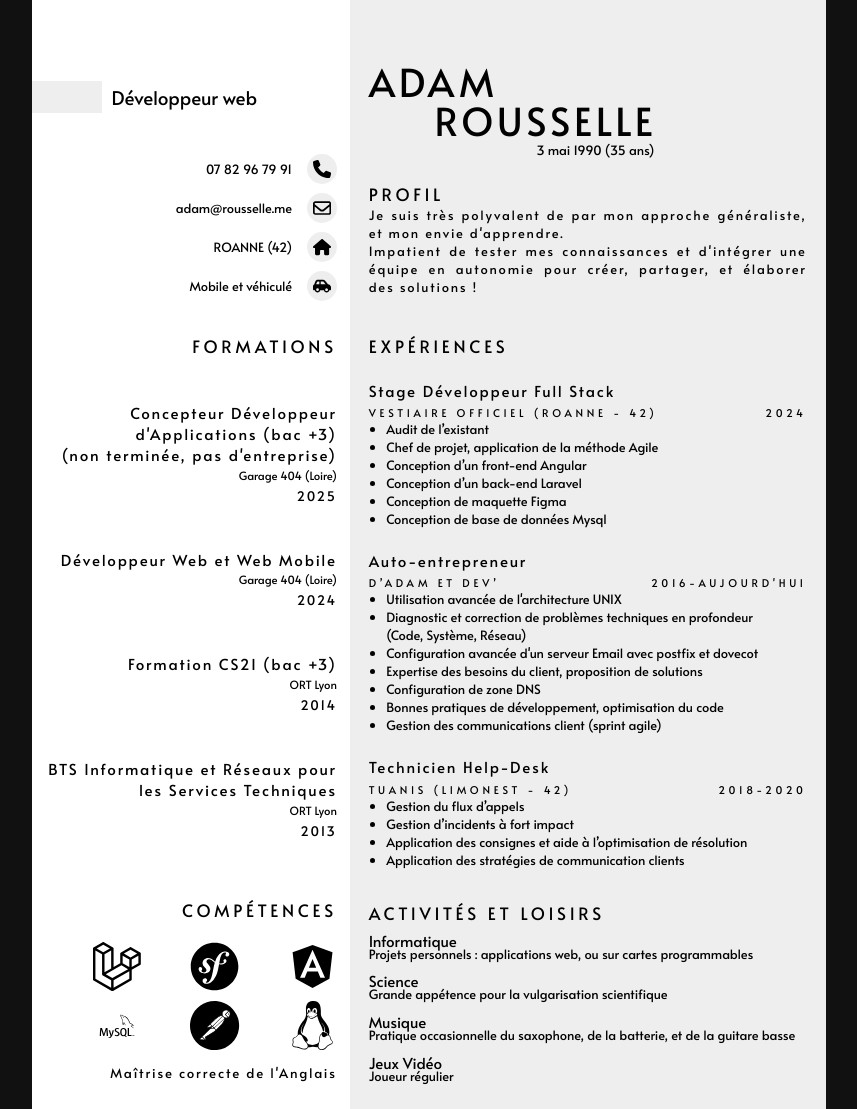
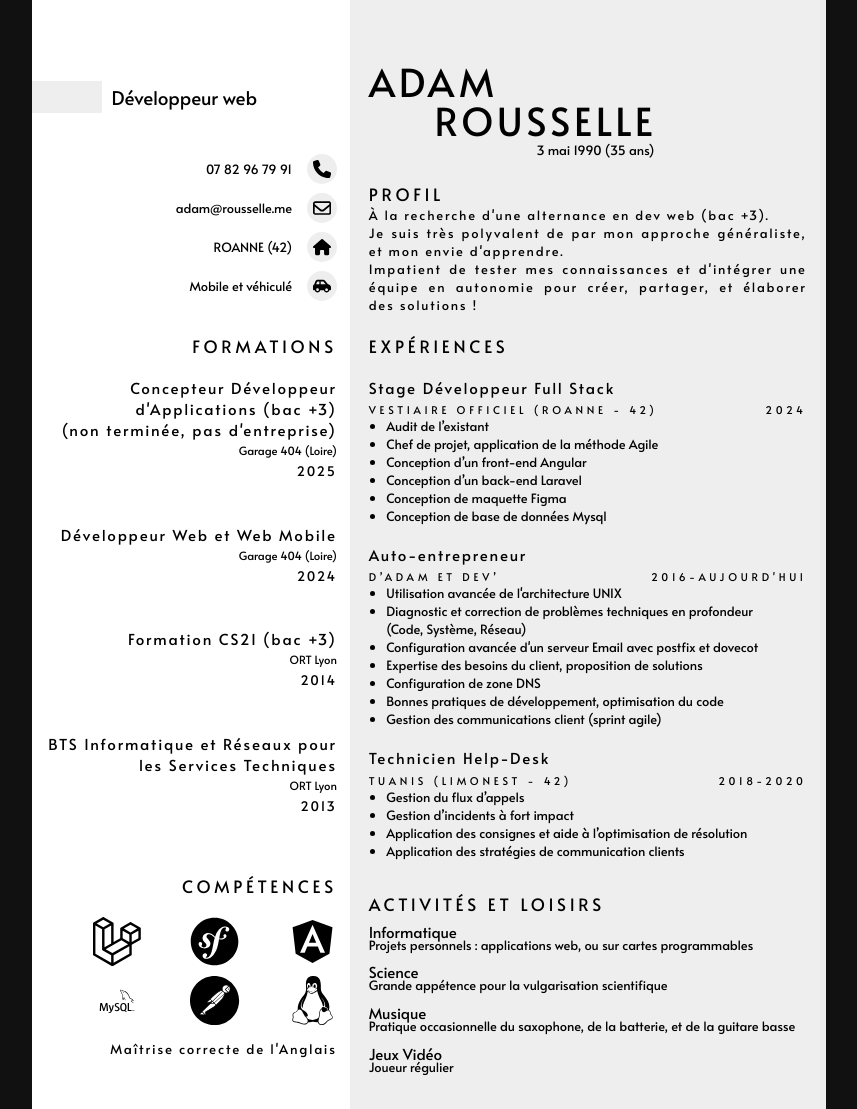
Before and after one commit to AdamRse/cv2, a PHP site: page / in a window 1280 px wide. Shown: the top 1109 px of the page, without its empty margins (211-1068 px from the left). Run offline with PHP 8.4, Linux system fonts and the light colour scheme.

Commit message:
fix design + changement d'intro

```diff
--- a/index.html
+++ b/index.html
@@ -140,15 +140,12 @@
             <div id="summary">
                 <h3>PROFIL</h3>
                 <p>
+                    À la recherche d'une alternance en dev web (bac +3).
+                    <br />
                     Je suis très polyvalent de par mon approche généraliste, et mon envie d'apprendre.
                     <br/>
                     Impatient de tester mes connaissances et d'intégrer une équipe en autonomie pour créer, partager,
                     et élaborer des solutions !
-                    <!--
-                    Expérimenté dans le code from scratch, je cherche à élargir mes compétences dans l’utilisation de frameworks et bibliothèques modernes et populaires, et le travail d’équipe.
-                    <br />
-                    J’ai une grande appétence pour l’apprentissage !
-                    -->
                 </p>
             </div>
             <div id="experiences">
--- a/style.css
+++ b/style.css
@@ -100,6 +100,7 @@ h5{
 #infos{
     padding: var(--pl-padding-x);
     margin-top: 12.7%;
+    height: 39mm;
 }
 #infos .line{
     margin-bottom: 3%;
@@ -136,11 +137,14 @@ h5{
     margin: var(--pr-padding-x);
     margin-top: 8%;
 }
+#experiences h3{
+    margin-bottom: 5mm;
+}
 #experiences h4{
     margin-bottom: 1%;
 }
 #experiences .unit{
-    margin-top: 5%;
+    margin-bottom: 5mm;
 }
 #experiences .unit h5{
     display: flex;
@@ -167,8 +171,11 @@ h5{
     text-align: right;
     margin-top: 10.5%;
 }
+#education h3{
+    margin-bottom: 5mm;
+}
 #education .unit{
-    margin-top: 15%;
+    margin-bottom: 15%;
 }
 #education .unit .sub{
     font-size: 3mm;
```
Also changed, not shown: 2 other files.
